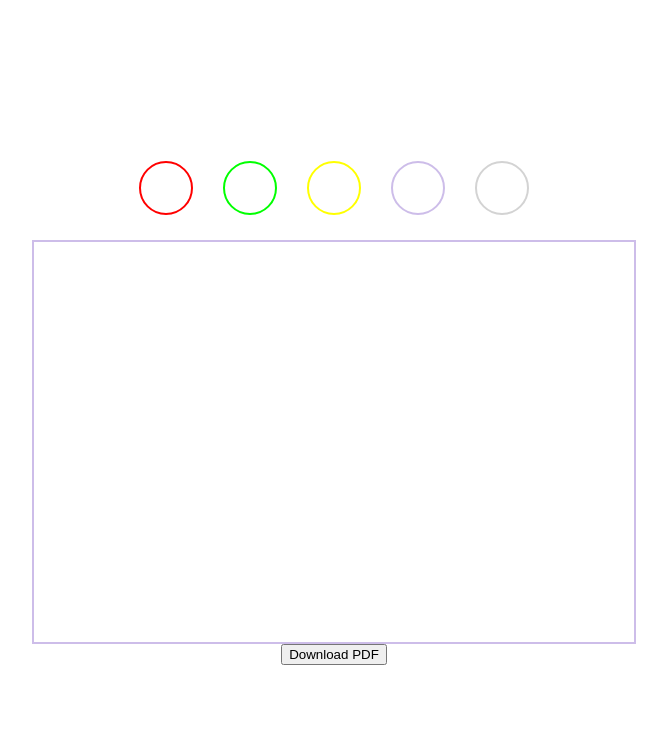
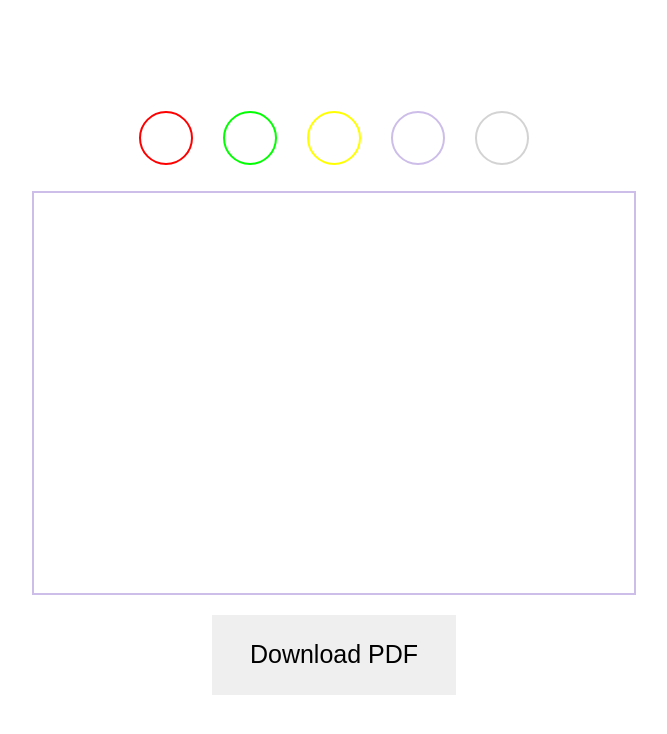
Before and after one commit to Shakib448/comapnay-task, a React (Create React App) app: page / in a window 1280 px wide. Shown: the top 734 px of the page, without its empty margins (306-973 px from the left). Built offline with nearby package versions, Linux system fonts and the light colour scheme.

Commit message:
Donwload btn added

```diff
--- a/src/Components/Canvas/Canvas.js
+++ b/src/Components/Canvas/Canvas.js
@@ -76,6 +76,7 @@ const Canvas = () => {
           ></button>
         ))}
         <button
+          className="canvas__clear"
           onClick={() => setClear(!clear)}
           style={{ borderColor: "lightgray" }}
         ></button>
--- a/src/Components/Canvas/Canvas.sass
+++ b/src/Components/Canvas/Canvas.sass
@@ -36,3 +36,14 @@ main
     +btnHover(#FFFF00)
 .Sky
     +btnHover(#CDBDE9)
+.canvas__clear
+    +btnHover(lightgray)
+
+.canvas__downloadBtn
+    margin : 20px 0
+    padding : 2% 3%
+    cursor: pointer
+    border: none
+    font-size: 25px
+    &:focus
+        outline : none
```
Also changed, not shown: 1 other file (tests, documents, lock files or other folders).
